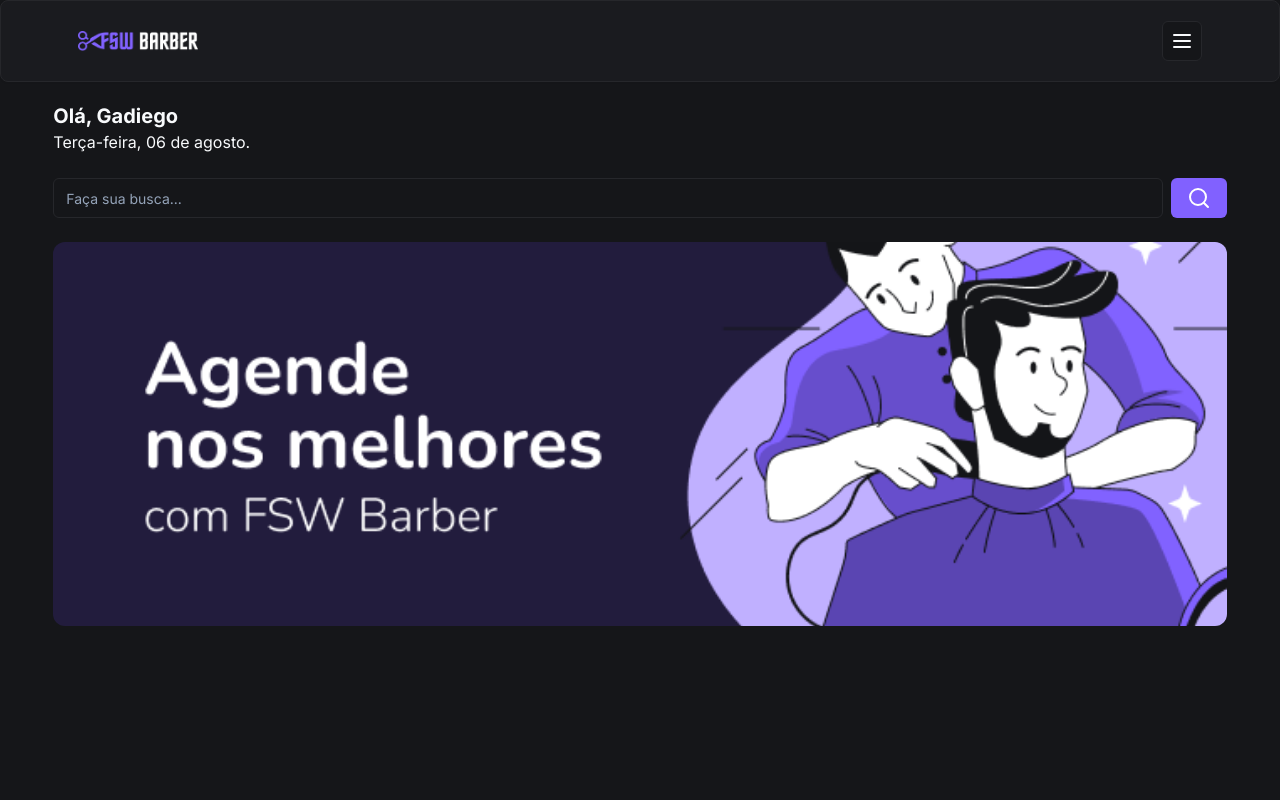
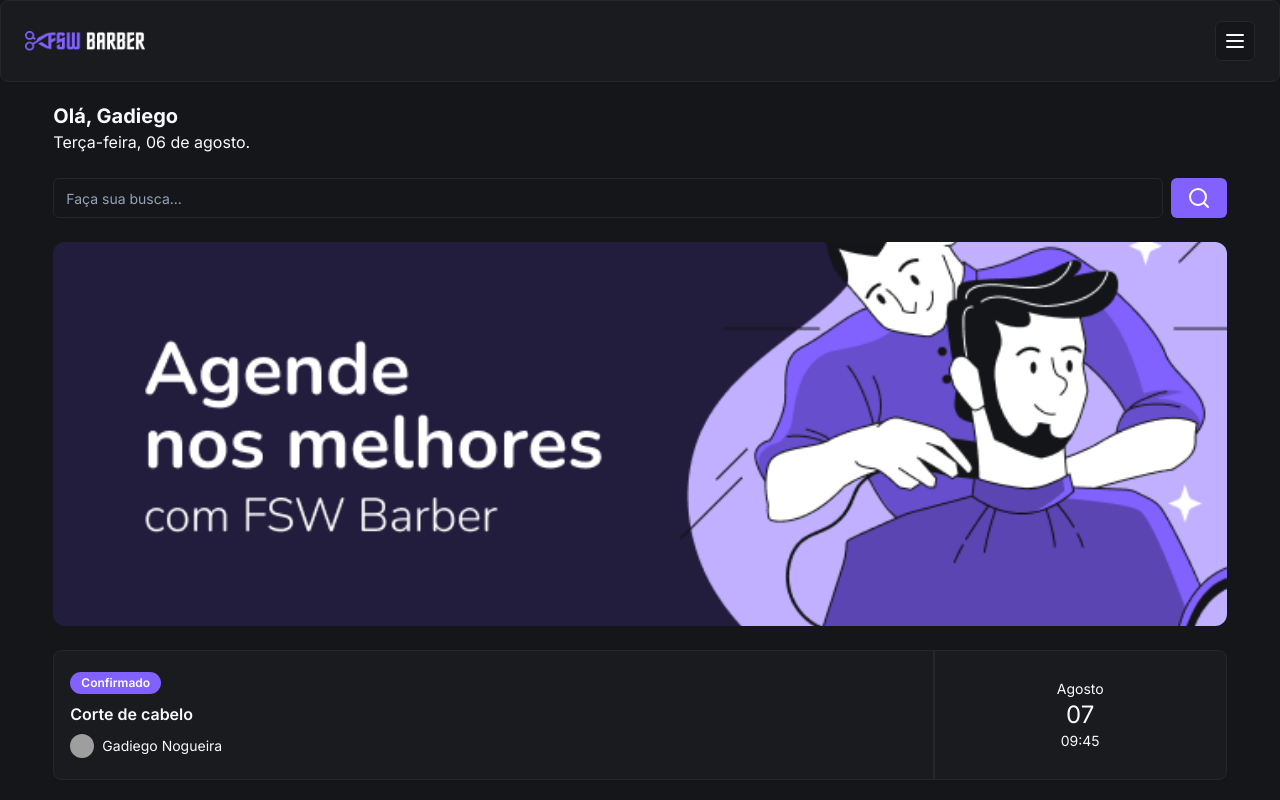
Before and after one commit to GadiegoN/barber-app, a Next.js app: page / in a window 1280 px wide. Built offline with nearby package versions, Linux system fonts and the light colour scheme; grey boxes are pictures that could not be loaded.

Commit message:
feat: add booking item

```diff
--- a/package.json
+++ b/package.json
@@ -14,6 +14,7 @@
   },
   "dependencies": {
     "@prisma/client": "^5.17.0",
+    "@radix-ui/react-avatar": "^1.1.0",
     "@radix-ui/react-slot": "^1.1.0",
     "class-variance-authority": "^0.7.0",
     "clsx": "^2.1.1",
--- a/src/app/page.tsx
+++ b/src/app/page.tsx
@@ -1,4 +1,7 @@
+import { Avatar, AvatarFallback, AvatarImage } from "@/components/ui/avatar"
+import { Badge } from "@/components/ui/badge"
 import { Button } from "@/components/ui/button"
+import { Card, CardContent } from "@/components/ui/card"
 import { Input } from "@/components/ui/input"
 import { Search } from "lucide-react"
 import Image from "next/image"
@@ -27,6 +30,28 @@
           className="rounded-xl object-cover"
         />
       </div>
+
+      <Card>
+        <CardContent className="flex h-32 justify-between p-0">
+          <div className="flex flex-col justify-center gap-2 px-4">
+            <Badge className="w-fit">Confirmado</Badge>
+            <h3 className="font-semibold">Corte de cabelo</h3>
+
+            <div className="flex items-center gap-2">
+              <Avatar className="size-6">
+                <AvatarImage src="https://github.com/gadiegon.png" />
+                <AvatarFallback>GN</AvatarFallback>
+              </Avatar>
+              <p className="text-sm">Gadiego Nogueira</p>
+            </div>
+          </div>
+          <div className="flex w-3/12 flex-col items-center justify-center border-l-2">
+            <p className="text-sm">Agosto</p>
+            <p className="text-2xl">07</p>
+            <p className="text-sm">09:45</p>
+          </div>
+        </CardContent>
+      </Card>
     </div>
   )
 }
--- a/src/components/header.tsx
+++ b/src/components/header.tsx
@@ -6,7 +6,7 @@
 export function Header() {
   return (
     <Card>
-      <CardContent className="mx-auto flex w-11/12 max-w-7xl items-center justify-between py-5">
+      <CardContent className="mx-auto flex w-full max-w-7xl items-center justify-between py-5">
         <Image
           src="/logo.png"
           height={18}
--- /dev/null
+++ b/src/components/ui/avatar.tsx
@@ -0,0 +1,50 @@
+"use client"
+
+import * as React from "react"
+import * as AvatarPrimitive from "@radix-ui/react-avatar"
+
+import { cn } from "@/lib/utils"
+
+const Avatar = React.forwardRef<
+  React.ElementRef<typeof AvatarPrimitive.Root>,
+  React.ComponentPropsWithoutRef<typeof AvatarPrimitive.Root>
+>(({ className, ...props }, ref) => (
+  <AvatarPrimitive.Root
+    ref={ref}
+    className={cn(
+      "relative flex h-10 w-10 shrink-0 overflow-hidden rounded-full",
+      className,
+    )}
+    {...props}
+  />
+))
+Avatar.displayName = AvatarPrimitive.Root.displayName
+
+const AvatarImage = React.forwardRef<
+  React.ElementRef<typeof AvatarPrimitive.Image>,
+  React.ComponentPropsWithoutRef<typeof AvatarPrimitive.Image>
+>(({ className, ...props }, ref) => (
+  <AvatarPrimitive.Image
+    ref={ref}
+    className={cn("aspect-square h-full w-full", className)}
+    {...props}
+  />
+))
+AvatarImage.displayName = AvatarPrimitive.Image.displayName
+
+const AvatarFallback = React.forwardRef<
+  React.ElementRef<typeof AvatarPrimitive.Fallback>,
+  React.ComponentPropsWithoutRef<typeof AvatarPrimitive.Fallback>
+>(({ className, ...props }, ref) => (
+  <AvatarPrimitive.Fallback
+    ref={ref}
+    className={cn(
+      "flex h-full w-full items-center justify-center rounded-full bg-muted",
+      className,
+    )}
+    {...props}
+  />
+))
+AvatarFallback.displayName = AvatarPrimitive.Fallback.displayName
+
+export { Avatar, AvatarImage, AvatarFallback }
--- /dev/null
+++ b/src/components/ui/badge.tsx
@@ -0,0 +1,36 @@
+import * as React from "react"
+import { cva, type VariantProps } from "class-variance-authority"
+
+import { cn } from "@/lib/utils"
+
+const badgeVariants = cva(
+  "inline-flex items-center rounded-full border px-2.5 py-0.5 text-xs font-semibold transition-colors focus:outline-none focus:ring-2 focus:ring-ring focus:ring-offset-2",
+  {
+    variants: {
+      variant: {
+        default:
+          "border-transparent bg-primary text-primary-foreground hover:bg-primary/80",
+        secondary:
+          "border-transparent bg-secondary text-secondary-foreground hover:bg-secondary/80",
+        destructive:
+          "border-transparent bg-destructive text-destructive-foreground hover:bg-destructive/80",
+        outline: "text-foreground",
+      },
+    },
+    defaultVariants: {
+      variant: "default",
+    },
+  },
+)
+
+export interface BadgeProps
+  extends React.HTMLAttributes<HTMLDivElement>,
+    VariantProps<typeof badgeVariants> {}
+
+function Badge({ className, variant, ...props }: BadgeProps) {
+  return (
+    <div className={cn(badgeVariants({ variant }), className)} {...props} />
+  )
+}
+
+export { Badge, badgeVariants }
```
Also changed, not shown: 1 other file (tests, documents, lock files or other folders).
